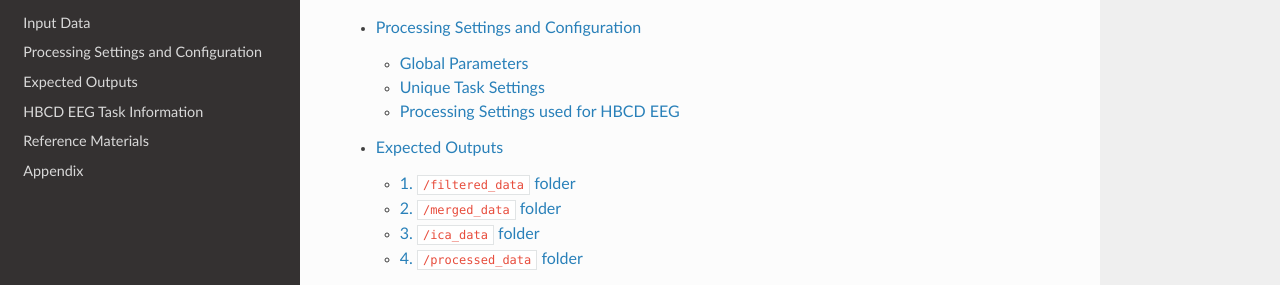
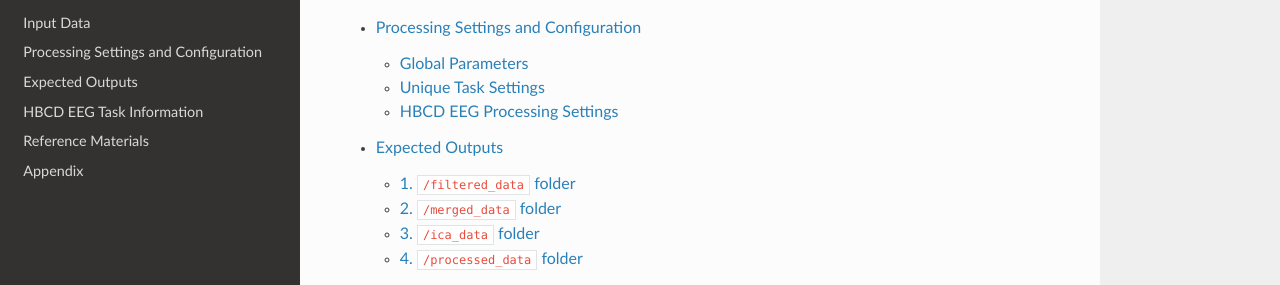
Before and after one commit to DCAN-Labs/HBCD-MADE, a Sphinx documentation site: the page built from docs/source/index.rst, in a window 1280 px wide and 900 px high, scrolled down 2220 px. Shown: the part 156-441 px from the top of the window. Built offline with Sphinx 7.4.7 and the Read the Docs theme 2.0.0, drawn with Linux system fonts in a browser that asks for light colours; some of the changed lines change nothing that is shown.

Commit message:
update json configuration formatting

```diff
--- a/docs/source/index.rst
+++ b/docs/source/index.rst
@@ -11,7 +11,7 @@
 The HBCD-MADE pipeline will run preprocessing on BIDS-formatted data with most EEG files being the .set file format. All metadata required for running the HBCD-MADE pipeline is present within the .set files themselves, and other BIDS metadata will not be referenced during processing. In general, HBCD-MADE's functionality is roughly as follows:
 
 .. image:: images/flowchart.png
-   :width: 1200px
+   :width: 900px
    :height: 500px
    :alt: png image above
 
--- a/docs/source/json_configuration.rst
+++ b/docs/source/json_configuration.rst
@@ -64,69 +64,69 @@
 .. _HBCDprocset:
 
 
-Processing Settings used for HBCD EEG
+HBCD EEG Processing Settings
 ^^^^^^^^^^^^^^^^^^^^^^^^^^^^^^^^^^^^^^
 
 **HBCD Global Parameters**
 
-- **boundary_marker**: "boundary"
-- **ekg_channels**:  "E125", "E126", "E127", "E128"
-- **channel_locations**: "/sample_locs/GSN129.sfp"
-- **down_sample**: 0
-- **sampling_rate**: 1000
-- **delete_outerlayer**: 1
-- **outerlayer_channel**: "E17", "E38", "E43", "E44", "E48", "E49", "E113", "E114", "E119", "E120", "E121", "E56", "E63", "E68", "E73", "E81", "E88", "E94", "E99", "E107"
-- **highpass**: 0.3
-- **lowpass**: 50
-- **remove_baseline**: 1
-- **baseline_window**: -100, 0
-- **voltthresh_rejection**: 1
-- **volt_threshold**: -200, 200
-- **interp_epoch**: 1
-- **frontal_channels**:  "E1", "E8", "E14", "E21", "E25", "E32", "E17"
-- **interp_channels**: 1
-- **rerefer_data**: 1
-- **reref**: []
-- **output_format**: 1
+- boundary_marker: "boundary"
+- ekg_channels:  "E125", "E126", "E127", "E128"
+- channel_locations: "/sample_locs/GSN129.sfp"
+- down_sample: 0
+- sampling_rate: 1000
+- delete_outerlayer: 1
+- outerlayer_channel: "E17", "E38", "E43", "E44", "E48", "E49", "E113", "E114", "E119", "E120", "E121", "E56", "E63", "E68", "E73", "E81", "E88", "E94", "E99", "E107"
+- highpass: 0.3
+- lowpass: 50
+- remove_baseline: 1
+- baseline_window: -100, 0
+- voltthresh_rejection: 1
+- volt_threshold: -200, 200
+- interp_epoch: 1
+- frontal_channels:  "E1", "E8", "E14", "E21", "E25", "E32", "E17"
+- interp_channels: 1
+- rerefer_data: 1
+- reref: []
+- output_format: 1
 
 **HBCD Unique Task Settings**
 
 1. **RS**
 
-- **ROI_of_interest**: "oz"
-- **make_dummy_events**: true
-- **remove_baseline**: 0
-- **lowpass**: 50
-- **erp_filter**: 0
-- **erp_lowpass**: 0
-- **pre_latency**: 0.5
-- **post_latency**: 0.5
-- **num_dummy_events**: 360
-- **dummy_event_spacing**: 0.5
-- **marker_names**: "DIN3"
-- **score_times**: [40, 79], [80,140], [141, 300]
-- **score_ROIs**: ["oz", "oz", "oz"]
+- ROI_of_interest: "oz"
+- make_dummy_events: true
+- remove_baseline: 0
+- lowpass: 50
+- erp_filter: 0
+- erp_lowpass: 0
+- pre_latency: 0.5
+- post_latency: 0.5
+- num_dummy_events: 360
+- dummy_event_spacing: 0.5
+- marker_names: "DIN3"
+- score_times: [40, 79], [80,140], [141, 300]
+- score_ROIs: ["oz", "oz", "oz"]
 
 2. **VEP**
 
-- **ROI_of_interest**: "oz"
-- **erp_filter**: 1
-- **erp_lowpass**: 30
-- **pre_latency**: 0.1
-- **post_latency**: 0.4
-- **ERP_window_start**: 0.07
-- **ERP_window_end**: 0.15
-- **marker_names: "DIN3"
-- **score_times**: [40, 79], [80,140], [141, 300]
-- **score_ROIs**: ["oz", "oz", "oz"]
+- ``ROI_of_interest``: "oz"
+- ``erp_filter``: 1
+- ``erp_lowpass``: 30
+- ``pre_latency``: 0.1
+- ``post_latency``: 0.4
+- ``ERP_window_start``: 0.07
+- ``ERP_window_end``: 0.15
+- ``marker_names``: "DIN3"
+- ``score_times``: [40, 79], [80,140], [141, 300]
+- ``score_ROIs``: ["oz", "oz", "oz"]
 
 3. **MMN**
 
-- ROI_of_interest: "t7t8"
-- pre_latency: 0.1
-- post_latency: 0.5
-- ERP_window_start: 0.2
-- ERP_window_end: 0.4
+- ``ROI_of_interest``: "t7t8"
+- ``pre_latency``: 0.1
+- ``post_latency``: 0.5
+- ``ERP_window_start``: 0.2
+- ``ERP_window_end``: 0.4
 - erp_filter: 1
 - erp_lowpass: 30
 - marker_names: "DIN2"
```
